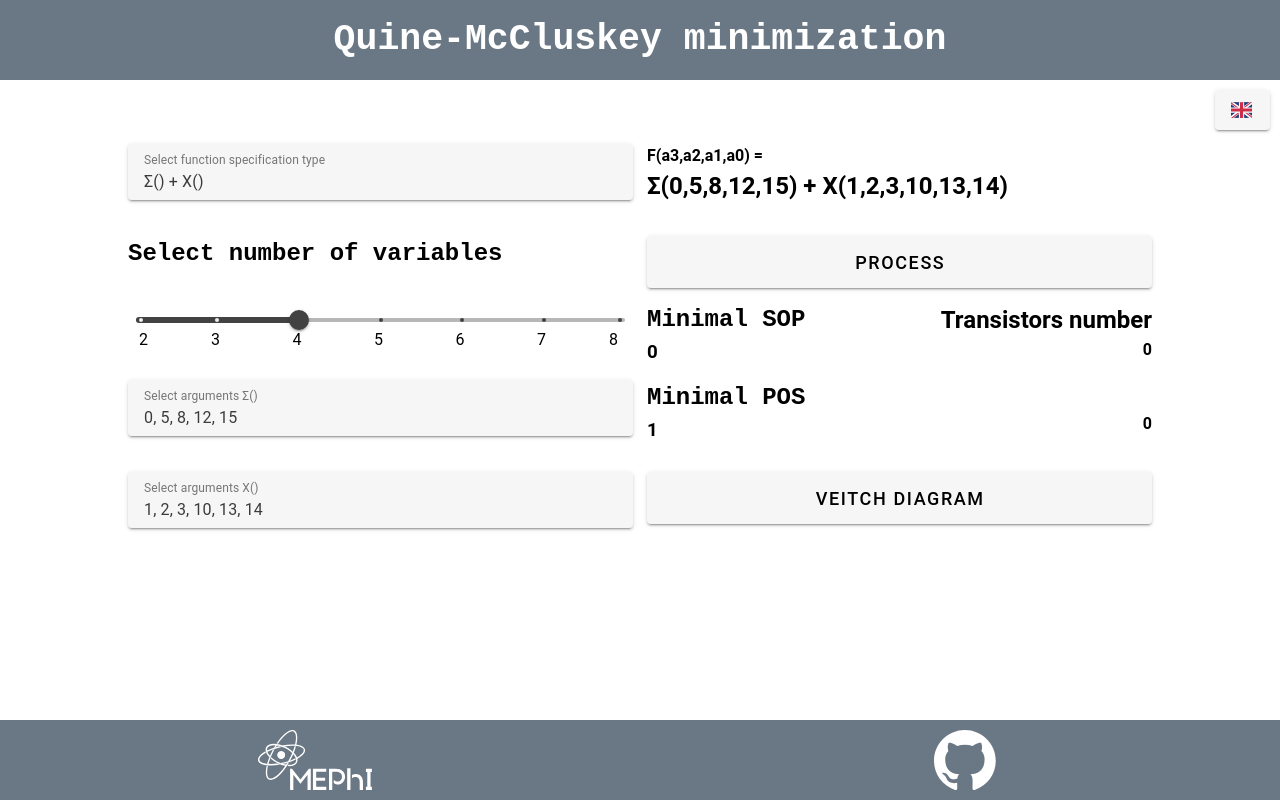
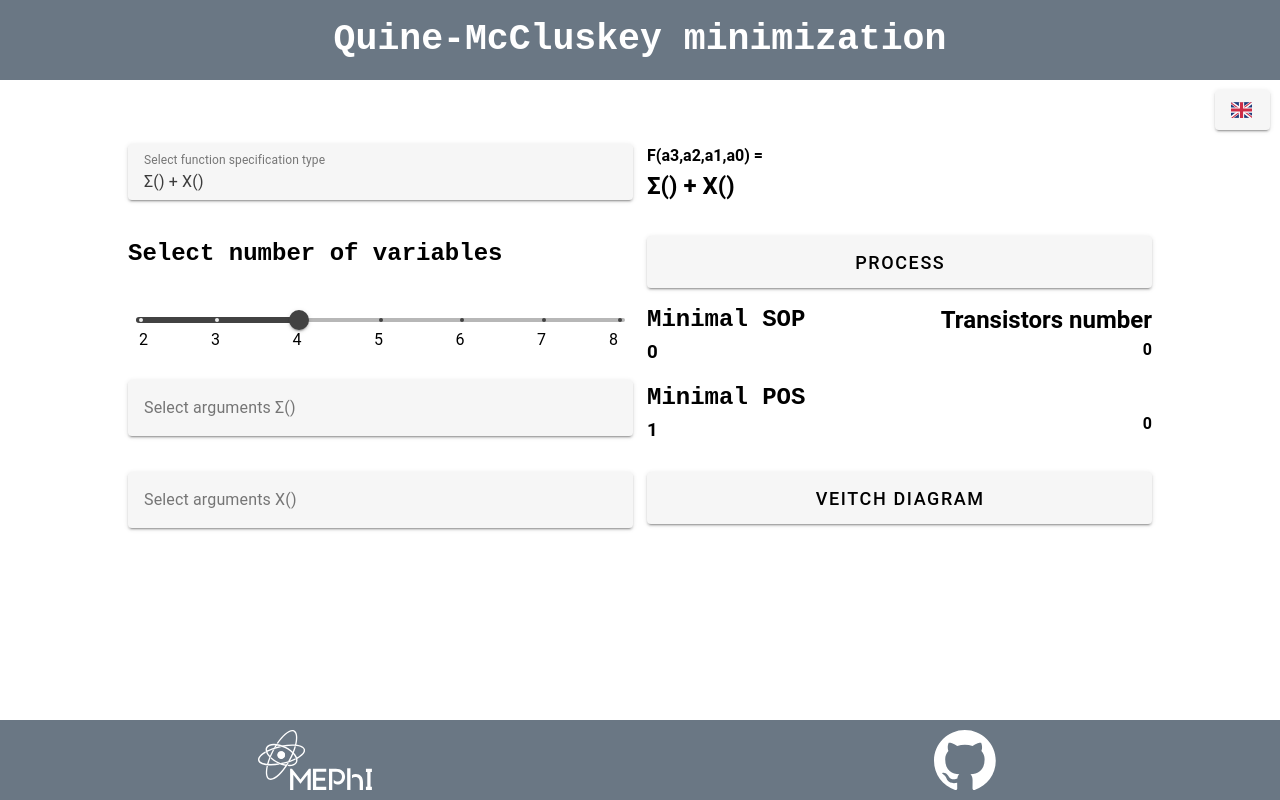
Before and after one commit to vSEK1RO/MinimizeQMC, a Vue app: page / in a window 1280 px wide. Built offline with nearby package versions, Linux system fonts and the light colour scheme.

Commit message:
feat(localStorage)

```diff
--- a/src/components/FunChooser.vue
+++ b/src/components/FunChooser.vue
@@ -1,5 +1,6 @@
 <script setup>
-import { ref, computed } from 'vue'
+import { FUNCTION_STORE } from '@/store/function'
+import { ref, computed, onMounted, watch } from 'vue'
 
 import { useI18n } from "vue-i18n"
 const { t } = useI18n()
@@ -64,13 +65,32 @@ const xfunItems = computed(() => {
 
 const chose = ref('Σ() + X()')
 const funLen = ref(4)
-const funChoseItems = ref([0,5,8,12,15])
-const xfunChoseItems = ref([1,2,3,10,13,14])
+const funChoseItems = ref([])
+const xfunChoseItems = ref([])
 
 function clearChoseItems(){
   funChoseItems.value=[]
   xfunChoseItems.value=[]
 }
+
+onMounted(() => {
+  const func = FUNCTION_STORE.get()
+  if (func == null) return
+
+  chose.value = func.chose
+  funLen.value = func.funLen
+  funChoseItems.value = func.funChoseItems
+  xfunChoseItems.value = func.xfunChoseItems
+})
+
+watch([chose, funLen, funChoseItems, xfunChoseItems], () => {
+  FUNCTION_STORE.set({
+    chose: chose.value,
+    funLen: funLen.value,
+    funChoseItems: funChoseItems.value,
+    xfunChoseItems: xfunChoseItems.value,
+  })
+})
 
 </script>
 
--- /dev/null
+++ b/src/store/function.js
@@ -0,0 +1,14 @@
+class FunctionStore {
+  get() {
+    const str = localStorage.getItem('function')
+    const obj = JSON.parse(str)
+    return obj
+  }
+
+  set(func) {
+    const str = JSON.stringify(func)
+    localStorage.setItem('function', str)
+  }
+}
+
+export const FUNCTION_STORE = new FunctionStore
```
